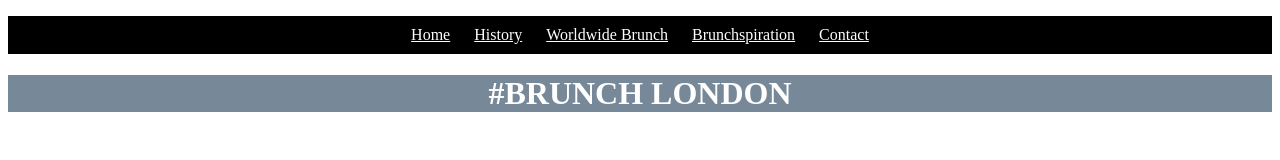
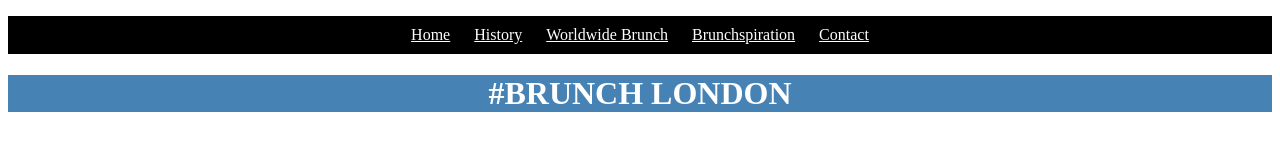
Before and after one commit to eposkett/-BRUNCHLONDON, a plain HTML site: page thebrunchclub.html in a window 1280 px wide. Drawn offline with Linux system fonts and the light colour scheme.

Commit message:
Update thebrunchclub.css

```diff
--- a/thebrunchclub.css
+++ b/thebrunchclub.css
@@ -27,7 +27,7 @@ header {
 .title{
   width: 100%;
   height: auto;
-  background-color: lightslategray;
+  background-color: steelblue;
   color: white;
   font-weight: bold;
 }
```
